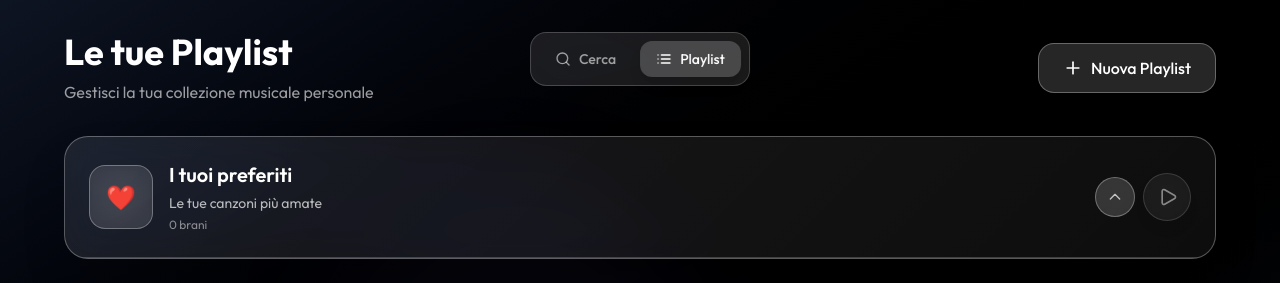
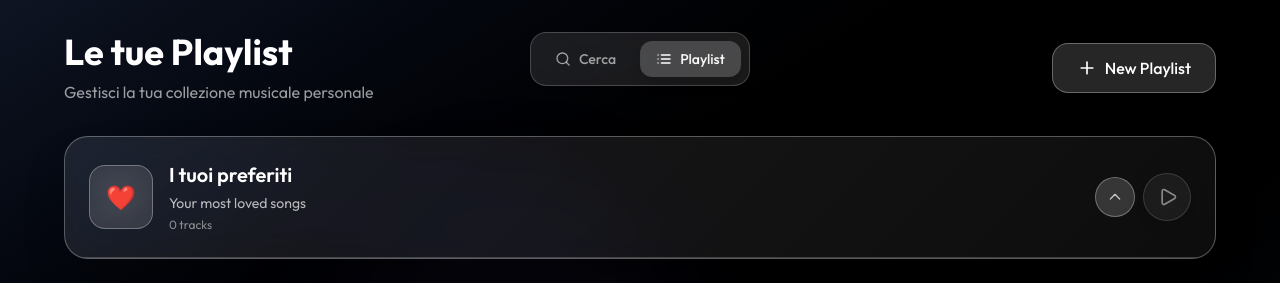
Before and after one commit to renato-scuola/musicflow, a Next.js app: page / in a window 1280 px wide. Both pictures are taken after a click on the button "Playlist". Shown: the top 283 px of the page. Built offline with nearby package versions, Linux system fonts and the light colour scheme.

Commit message:
ENGLISH translation

```diff
--- a/src/components/AddToPlaylistModal.tsx
+++ b/src/components/AddToPlaylistModal.tsx
@@ -123,7 +123,7 @@ export function AddToPlaylistModal({ isOpen, onClose, track }: AddToPlaylistModa
                     className="w-full p-3 bg-white/15 hover:bg-white/25 backdrop-blur-xl border border-white/30 rounded-2xl flex items-center space-x-3 transition-all duration-300"
                   >
                     <Plus className="w-5 h-5 text-white" />
-                    <span className="text-white font-outfit font-medium">Crea nuova playlist</span>
+                    <span className="text-white font-outfit font-medium">Create new playlist</span>
                   </button>
                 ) : (
                   <div className="p-3 bg-white/10 border border-white/20 rounded-xl">
@@ -131,7 +131,7 @@ export function AddToPlaylistModal({ isOpen, onClose, track }: AddToPlaylistModa
                       type="text"
                       value={newPlaylistName}
                       onChange={(e) => setNewPlaylistName(e.target.value)}
-                      placeholder="Nome della nuova playlist"
+                      placeholder="New playlist name"
                       className="w-full bg-transparent text-white placeholder-white/40 font-outfit focus:outline-none mb-3"
                       autoFocus
                       maxLength={50}
@@ -141,14 +141,14 @@ export function AddToPlaylistModal({ isOpen, onClose, track }: AddToPlaylistModa
                         onClick={() => setShowCreateNew(false)}
                         className="flex-1 py-2 px-3 bg-white/10 hover:bg-white/20 text-white/80 rounded-lg font-outfit text-sm transition-colors duration-200"
                       >
-                        Annulla
+                        Cance
                       </button>
                       <button
                         onClick={handleCreateAndAdd}
                         disabled={!newPlaylistName.trim()}
                         className="flex-1 py-2 px-3 bg-white/20 hover:bg-white/30 backdrop-blur-xl text-white rounded-xl font-outfit text-sm transition-all duration-300 disabled:opacity-50 disabled:cursor-not-allowed border border-white/30"
                       >
-                        Crea e aggiungi
+                        Create & Add
                       </button>
                     </div>
                   </div>
@@ -158,7 +158,7 @@ export function AddToPlaylistModal({ isOpen, onClose, track }: AddToPlaylistModa
               {/* Existing Playlists */}
               <div className="space-y-2">
                 <h3 className="text-white/80 font-outfit text-sm font-medium mb-2">
-                  Le tue playlist
+                  Your playlists
                 </h3>
                 {playlists.map((playlist) => {
                   const isAdded = addedToPlaylists.has(playlist.id);
@@ -188,7 +188,7 @@ export function AddToPlaylistModal({ isOpen, onClose, track }: AddToPlaylistModa
                             {playlist.name}
                           </p>
                           <p className="text-white/60 font-outfit text-xs">
-                            {playlist.tracks.length} brani
+                            {playlist.tracks.length} tracks
                           </p>
                         </div>
                       </div>
@@ -205,7 +205,7 @@ export function AddToPlaylistModal({ isOpen, onClose, track }: AddToPlaylistModa
                         )}
                         {isInPlaylist && (
                           <div className="text-white/40 font-outfit text-xs">
-                            Già aggiunto
+                            Already added
                           </div>
                         )}
                         {!isInPlaylist && !isAdded && (
--- a/src/components/Playlist.tsx
+++ b/src/components/Playlist.tsx
@@ -205,7 +205,7 @@ export function Playlist() {
             className="flex items-center space-x-2 px-6 py-3 bg-white/15 hover:bg-white/25 backdrop-blur-xl text-white rounded-2xl font-outfit font-medium transition-all duration-300 border border-white/30 shadow-lg"
           >
             <Plus className="w-5 h-5" />
-            <span>Nuova Playlist</span>
+            <span>New Playlist</span>
           </button>
         </motion.div>
 
@@ -221,7 +221,7 @@ export function Playlist() {
               <Music className="w-10 h-10 text-white/50" />
             </div>
             <h3 className="text-xl font-outfit font-semibold text-white mb-2">
-              Nessuna playlist ancora
+              No playlists yet
             </h3>
             <p className="text-white/70 font-outfit mb-6">
               Crea la tua prima playlist per iniziare a organizzare la tua musica
@@ -262,10 +262,10 @@ export function Playlist() {
                           {playlist.name}
                         </h3>
                         <p className="text-white/70 text-sm font-outfit mb-1">
-                          {playlist.description || 'Nessuna descrizione'}
+                          {playlist.description || 'No description'}
                         </p>
                         <p className="text-white/50 text-xs font-outfit">
-                          {playlist.tracks.length} brani
+                          {playlist.tracks.length} tracks
                         </p>
                       </div>
                     </div>
@@ -627,7 +627,7 @@ export function Playlist() {
                         transition={{ delay: 0.8, duration: 0.4 }}
                         className="w-full mt-4 py-3 text-white/70 hover:text-white font-outfit text-sm transition-all duration-300 border border-white/20 hover:border-white/40 rounded-2xl hover:bg-white/10 backdrop-blur-xl"
                       >
-                        Mostra tutti i {playlist.tracks.length} brani
+                        Show all {playlist.tracks.length} tracks
                       </motion.button>
                     )}
                   </div>
@@ -662,23 +662,23 @@ export function Playlist() {
                 }}
               >
               <h3 className="text-xl font-outfit font-semibold text-white mb-4">
-                Conferma eliminazione
+                Confirm deletion
               </h3>
               <p className="text-white/70 font-outfit mb-6">
-                Sei sicuro di voler eliminare questa playlist? Questa azione non può essere annullata.
+                Are you sure you want to delete this playlist? This action cannot be undone.
               </p>
               <div className="flex space-x-3">
                 <button
                   onClick={() => setDeleteConfirm(null)}
                   className="flex-1 py-3 px-4 bg-white/10 hover:bg-white/20 backdrop-blur-xl text-white/80 hover:text-white rounded-2xl font-outfit font-medium transition-all duration-300 border border-white/20"
                 >
-                  Annulla
+                  Cancel
                 </button>
                 <button
                   onClick={confirmDelete}
                   className="flex-1 py-3 px-4 bg-red-500/30 hover:bg-red-500/50 backdrop-blur-xl text-white rounded-2xl font-outfit font-medium transition-all duration-300 border border-red-500/30"
                 >
-                  Elimina
+                  Delete
                 </button>
               </div>
             </motion.div>
--- a/src/components/SearchBar.tsx
+++ b/src/components/SearchBar.tsx
@@ -377,7 +377,7 @@ export function SearchBar({ className, onSearchStateChange, isCompact = false }:
                         className="opacity-100 md:opacity-0 md:group-hover:opacity-100 transition-all duration-300 w-8 h-8 bg-white/10 hover:bg-white/20 backdrop-blur-xl rounded-full flex items-center justify-center border border-white/10 hover:border-white/20"
                         whileHover={{ scale: 1.1 }}
                         whileTap={{ scale: 0.95 }}
-                        title="Aggiungi alla playlist"
+                        title="Add to playlist"
                       >
                         <Plus className="w-4 h-4 text-white/70 hover:text-white transition-colors" />
                       </motion.button>
--- a/src/contexts/PlaylistContext.tsx
+++ b/src/contexts/PlaylistContext.tsx
@@ -53,7 +53,7 @@ export function PlaylistProvider({ children }: { children: ReactNode }) {
         const defaultPlaylist: Playlist = {
           id: 'favorites',
           name: 'I tuoi preferiti',
-          description: 'Le tue canzoni più amate',
+          description: 'Your most loved songs',
           tracks: [],
           createdAt: new Date(),
           updatedAt: new Date(),
@@ -66,7 +66,7 @@ export function PlaylistProvider({ children }: { children: ReactNode }) {
       const defaultPlaylist: Playlist = {
         id: 'favorites',
         name: 'I tuoi preferiti',
-        description: 'Le tue canzoni più amate',
+        description: 'Your most loved songs',
         tracks: [],
         createdAt: new Date(),
         updatedAt: new Date(),
--- a/src/services/invidious.ts
+++ b/src/services/invidious.ts
@@ -34,7 +34,7 @@ class InvidiousAPIService {
       try {
         const instance = this.getCurrentInstance();
 
-        // Skip se già testata questa istanza in questo giro
+        // Skip if this instance was already tested in this round
         if (this.testedInstances.has(instance)) {
           await this.rotateInstance();
           continue;
@@ -197,7 +197,7 @@ class InvidiousAPIService {
 
   private getBestThumbnail(thumbnails: any[]): string {
     if (!thumbnails || !Array.isArray(thumbnails) || thumbnails.length === 0) {
-      return '/placeholder-album.svg'; // Fallback al nostro placeholder
+      return '/placeholder-album.svg'; // Fallback to our placeholder
     }
 
     // Ordina per qualità (preferisce alta risoluzione)
```
Also changed, not shown: src/components/CreatePlaylistModal.tsx (+7 -7 lines), 1 other file (tests, documents, lock files or other folders).
